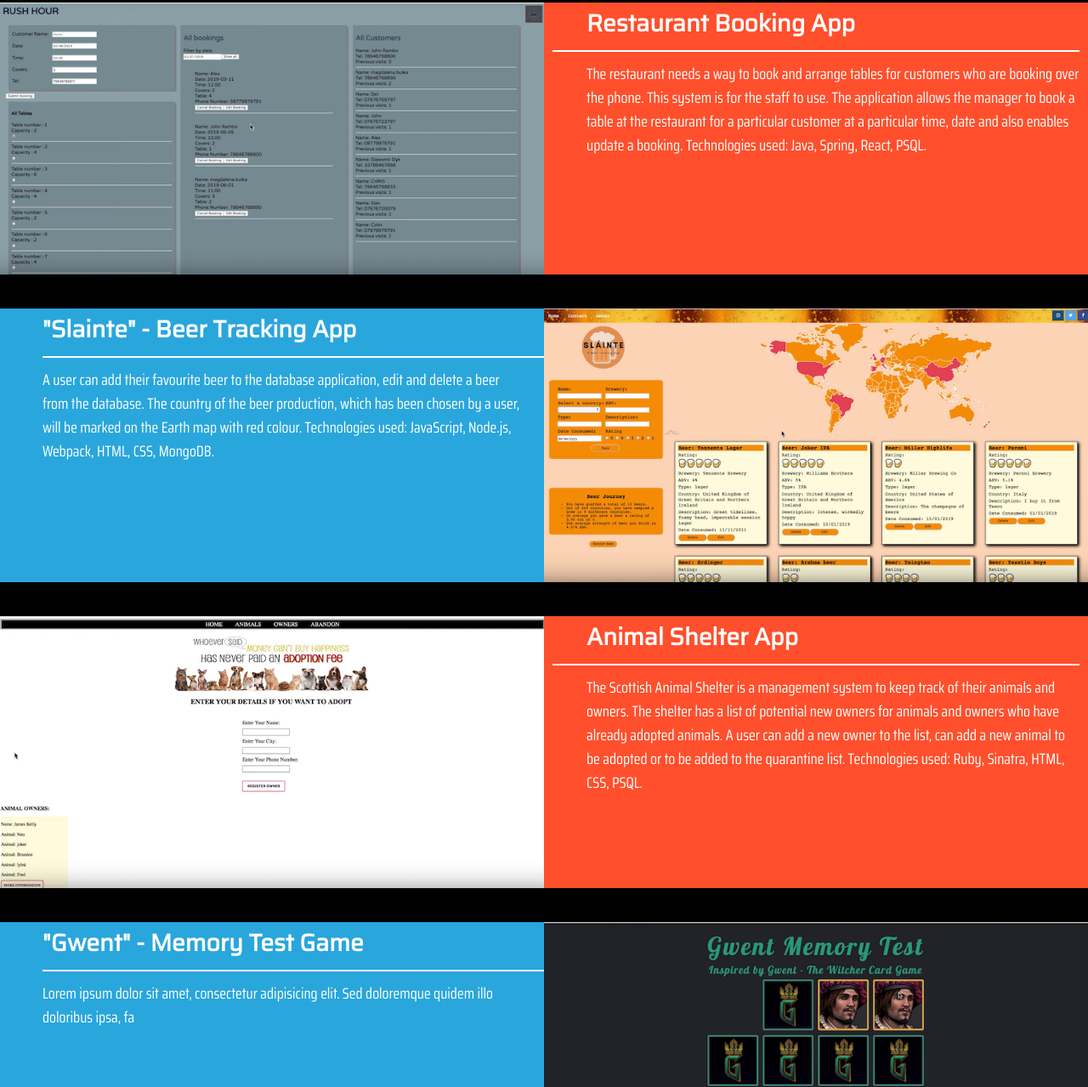
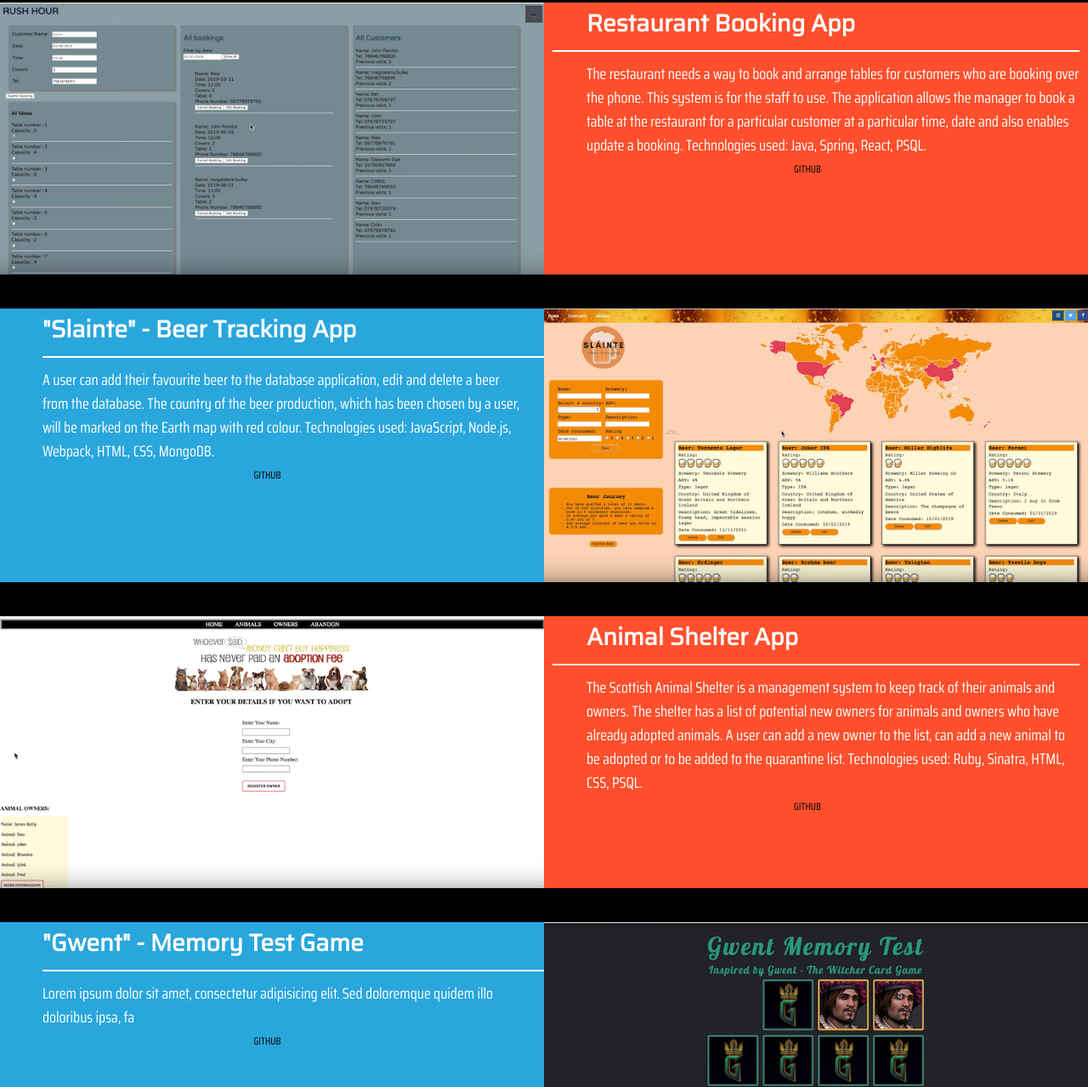
Before and after one commit to Slav666/Portfolio-project, a plain HTML site: page index.html in a window 1280 px wide. Shown: the part 2004-3283 px from the top of the page at 85% size. Drawn offline with Linux system fonts and the light colour scheme.

Commit message:
Add github link for each project in portfolio section

```diff
--- a/css/style.css
+++ b/css/style.css
@@ -320,6 +320,22 @@ header img {
     font-family: 'Saira Condensed', sans-serif;
     /* padding-left: 20px; */
 }
+
+ .about a {
+    font-weight: 300;
+    padding: 5px;
+    margin-left: 45%;
+    text-transform: uppercase;
+    font-family: 'Saira Condensed', sans-serif;
+    color: black;
+
+    font-size: 12px;
+ }
+
+
+/* .portfolio .about a {
+    text-decoration: none;
+} */
 
 .portfolio .project {
     max-width: 1400px;
--- a/index.html
+++ b/index.html
@@ -67,7 +67,8 @@
               <div class="about">
                 <h2>Restaurant Booking App</h2>
                 <p>The restaurant needs a way to book and arrange tables for customers who are booking over the phone. This system is for the staff to use. The application allows the manager to book a table at the restaurant for a particular customer at a particular time, date and also enables update a booking. Technologies used: Java, Spring, React, PSQL.</p>
-              </div>
+                <a href="https://github.com/Slav666/booking-app">GitHub</a>
+                </div>
             </div>
             <div class="project clearfix">
               <div class="web">
@@ -76,7 +77,8 @@
               <div class="about">
                 <h2>"Slainte" - Beer Tracking App </h2>
                 <p>A user can add their favourite beer to the database application, edit and delete a beer from the database. The country of the beer production, which has been chosen by a user, will be marked on the Earth map with red colour. Technologies used: JavaScript, Node.js, Webpack, HTML, CSS, MongoDB.</p>
-              </div>
+                <a href="https://github.com/Slav666/booking-app">GitHub</a>
+            </div>
             </div>
             <div class="project clearfix">
               <div class="web">
@@ -85,7 +87,8 @@
               <div class="about">
                 <h2>Animal Shelter App</h2>
                 <p>The Scottish Animal Shelter is a management system to keep track of their animals and owners. The shelter has a list of potential new owners for animals and owners who have already adopted animals. A user can add a new owner to the list, can add a new animal to be adopted or to be added to the quarantine list. Technologies used: Ruby, Sinatra, HTML, CSS, PSQL.</p>
-              </div>
+                <a href="https://github.com/Slav666/booking-app">GitHub</a>
+            </div>
             </div>
             <div class="project clearfix">
               <div class="web">
@@ -94,7 +97,8 @@
               <div class="about">
                 <h2>"Gwent" - Memory Test Game</h2>
                 <p>Lorem ipsum dolor sit amet, consectetur adipisicing elit. Sed doloremque quidem illo doloribus ipsa, fa</p>
-              </div>
+                <a href="https://github.com/Slav666/booking-app">GitHub</a>
+            </div>
             </div>
           </section>
 
```
